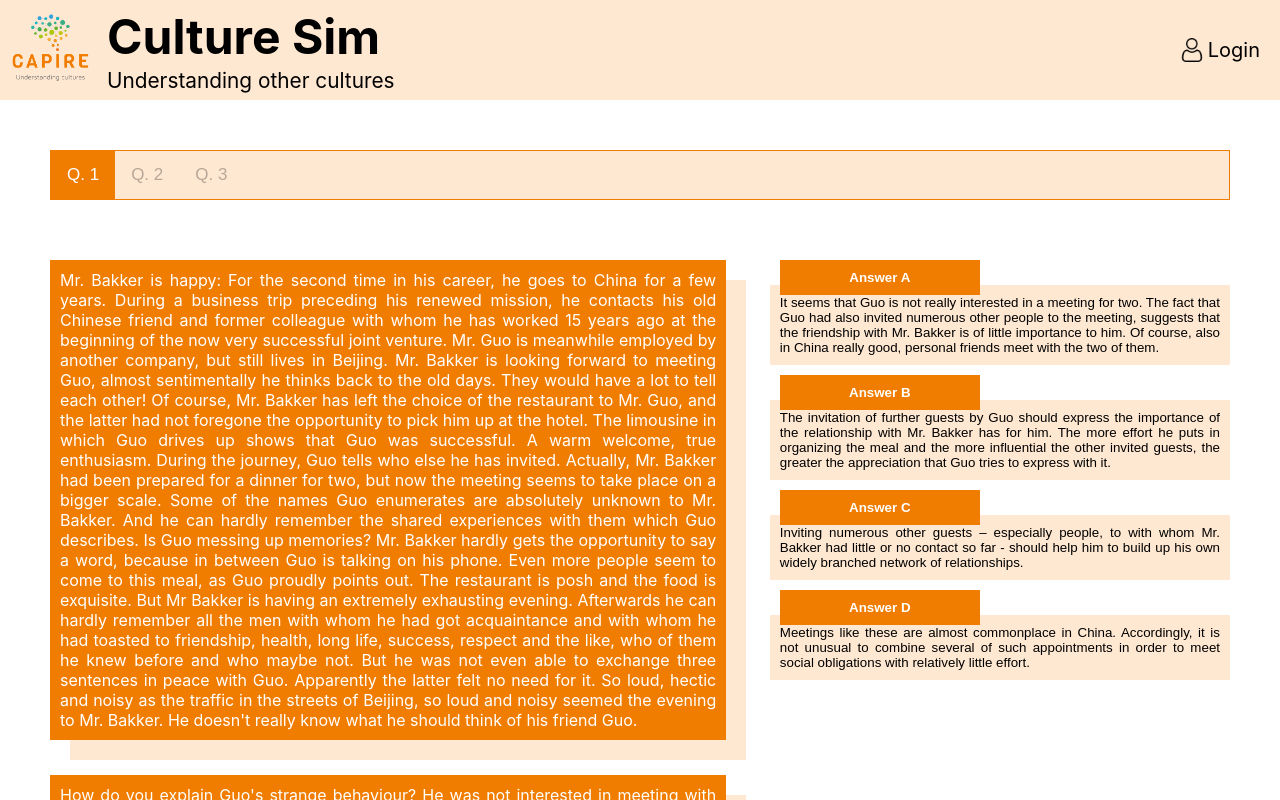
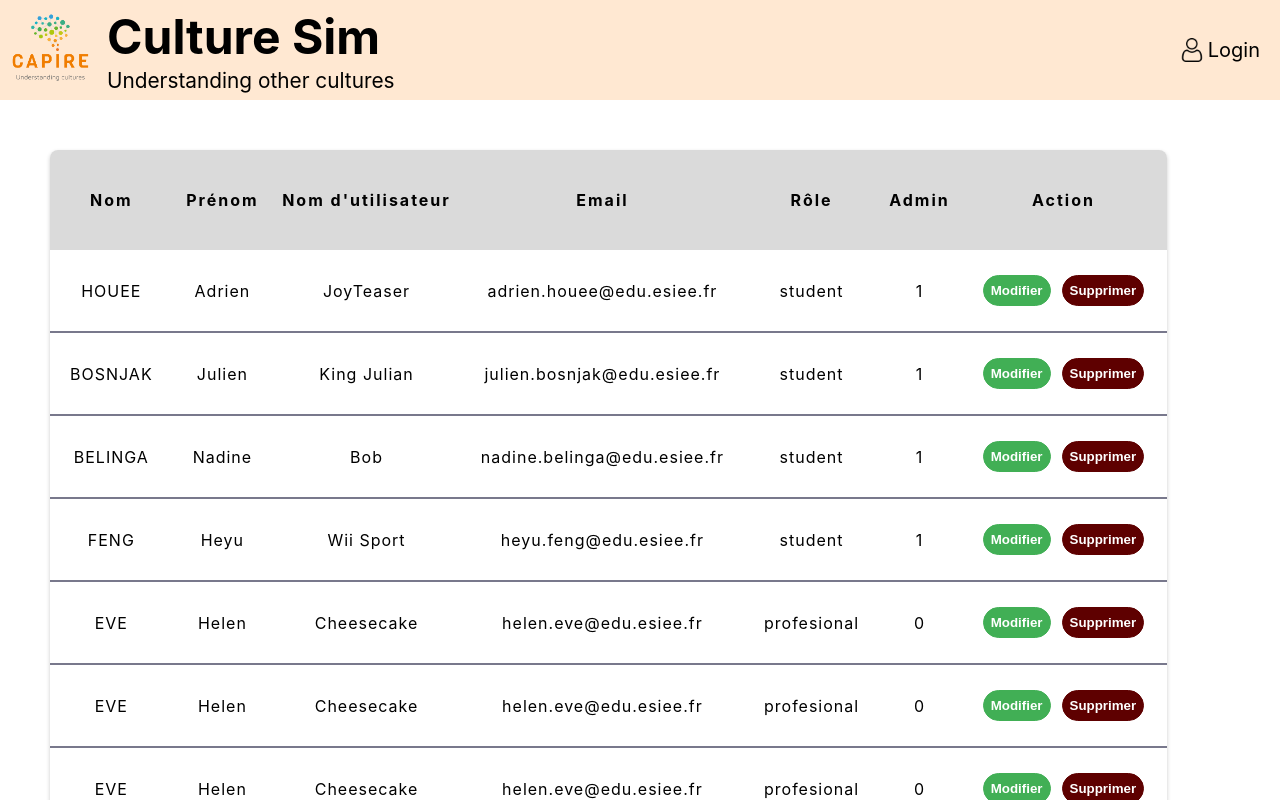
Before and after one commit to Adrien-hue/CultureSim, a React (Create React App) app: page /quiz/1/1 in a window 1280 px wide. Shown: the top 800 px of the page. Built offline with nearby package versions, Linux system fonts and the light colour scheme; a web font is replaced by a local one.

Commit message:
Datatable

```diff
--- a/src/App.jsx
+++ b/src/App.jsx
@@ -3,8 +3,10 @@ import React from 'react';
 
 import './App.scss';
 
-import { Header, Footer } from './components/molecules';
+import { Header, Footer, Datatable } from './components/molecules';
 import { CaseStory_Home, Home, Login, Register, Quiz, PageNotFound } from './containers';
+
+import data_user from "./data_user.json";
 
 function App() {
   return (
@@ -13,6 +15,8 @@ function App() {
       <Header />
 
 			<main className='mv-3 ph-3'>
+        <Datatable json={data_user}/>
+
         <Routes>
           <Route path='/' element={<Home />} />
           <Route path='quiz/:country' element={<CaseStory_Home />} />
--- /dev/null
+++ b/src/components/molecules/Datatable/Datatable.jsx
@@ -0,0 +1,55 @@
+import "./Datatable.scss";
+import React from 'react';
+import  { useState } from 'react';
+
+
+function Datatable({ json, ...props}) {
+
+  let columns = json.columns;
+  let data = json.data;
+
+
+  const [users] = useState(data);
+
+    return (
+
+      <table>
+        <thead>
+          <tr>
+            {Object.keys(columns).map((key) =>{
+              if(columns[key].display){
+                return <th key={key}>{columns[key].name}</th>
+              }
+            })}
+            <th> Action </th>
+
+          </tr>
+        </thead>
+        <tbody>
+          {users.map((user) => (
+            <tr key={user.id}>
+             {Object.keys(columns).map((key) => {
+              if (columns[key].display) {
+                return <td key={key}>{user[key]}</td>;
+                }
+
+              })}
+
+              <td className="lmj-Datatable-button-td">
+
+                 <button  className="lmj-Datatable-button-modify" >Modifier</button>
+
+                 <button  className="lmj-Datatable-button-suppr">Supprimer</button>
+
+             </td>
+
+            </tr>
+          ))}
+        </tbody>
+
+    </table>
+
+  );
+}
+
+export default Datatable;
--- /dev/null
+++ b/src/components/molecules/Datatable/Datatable.scss
@@ -0,0 +1,100 @@
+@import "../../../styles/_variables.scss";
+
+
+
+table {
+  table-layout: fixed;
+  width: auto;
+  height: auto;
+  border-radius: 8px;
+  box-shadow: 0 2px 4px rgba(0, 0, 0, 0.2);
+  overflow: hidden;
+  border-spacing: 0;
+
+}
+
+
+  th, td {
+    padding: 5px ;
+
+  }
+
+  th {
+    width: auto;
+    height: 100px;
+    letter-spacing: 2px;
+    background-color: $alto;
+    table-layout: auto;
+    padding: 10px;
+    margin: 50px;
+  }
+
+  td {
+    letter-spacing: 1px;
+    padding: 20px;
+    vertical-align: middle;
+    border-bottom:2px solid #78788c;
+  }
+
+  tbody td {
+    text-align: center;
+  }
+
+  tfoot th {
+    text-align: right;
+  }
+
+  head, tfoot {
+
+    color: white;
+    text-shadow: 1px 1px 1px black;
+  }
+
+
+      .lmj-Datatable-button-modify{
+
+        width: auto;
+        padding: 7px ;
+        margin: 5px 3px ;
+
+
+        background-color: $success_color;
+
+        border: 1px solid $success_color;
+        border-radius: 100px;
+
+        color: white;
+        text-align: center;
+        font-weight: bold;
+
+        cursor: pointer;
+    }
+
+.lmj-Datatable-button-suppr{
+
+        width: auto;
+        padding: 7px ;
+        margin: 5px 3px ;
+
+
+        background-color: $danger_color;
+
+
+        border: 1px solid  $danger_color;
+        border-radius: 100px;
+
+        color: white;
+        text-align: center;
+        font-weight: bold;
+
+        cursor: pointer;
+}
+
+.lmj-Datatable-button-td {
+
+  display: flex;
+  align-items: center;
+  justify-content: flex-start;
+  gap: 5px;
+
+}
--- /dev/null
+++ b/src/components/molecules/Datatable/index.js
@@ -0,0 +1,3 @@
+import Datatable from "./Datatable";
+
+export { Datatable };
--- a/src/components/molecules/index.js
+++ b/src/components/molecules/index.js
@@ -2,5 +2,6 @@ import { CS_Interpretation } from "./CS_Interpretation";
 import { Header } from "./Header";
 import { Footer } from "./Footer";
 import { Modal } from "./Modal";
+import { Datatable } from "./Datatable";
 
-export { CS_Interpretation, Header, Footer, Modal };
+export { CS_Interpretation, Header, Footer, Modal, Datatable };
--- /dev/null
+++ b/src/data_user.json
@@ -0,0 +1,108 @@
+
+
+{
+    "columns": {
+        "id": {
+            "display": 0,
+            "name": "Id"
+        },
+        "name": {
+            "display": 1,
+            "name": "Nom"
+        },
+        "first_name": {
+            "display": 1,
+            "name": "Prénom"
+        },
+        "username": {
+            "display": 1,
+            "name": "Nom d'utilisateur"
+        },
+        "email": {
+            "display": 1,
+            "name": "Email"
+        },
+        "role": {
+            "display": 1,
+            "name": "Rôle"
+        },
+        "admin": {
+            "display": 1,
+            "name": "Admin"
+        }
+    },
+    "data": [
+        {
+            "id": 1,
+            "name": "HOUEE",
+            "first_name": "Adrien",
+            "username": "JoyTeaser",
+            "email": "adrien.houee@edu.esiee.fr",
+            "role": "student",
+            "admin": 1
+        },
+        {
+            "id": 2,
+            "name": "BOSNJAK",
+            "first_name": "Julien",
+            "username": "King Julian",
+            "email": "julien.bosnjak@edu.esiee.fr",
+            "role": "student",
+            "admin": 1
+        },
+        {
+            "id": 3,
+            "name": "BELINGA",
+            "first_name": "Nadine",
+            "username": "Bob",
+            "email": "nadine.belinga@edu.esiee.fr",
+            "role": "student",
+            "admin": 1
+        },
+        {
+            "id": 4,
+            "name": "FENG",
+            "first_name": "Heyu",
+            "username": "Wii Sport",
+            "email": "heyu.feng@edu.esiee.fr",
+            "role": "student",
+            "admin": 1
+        },
+        {
+            "id": 5,
+            "name": "EVE",
+            "first_name": "Helen",
+            "username": "Cheesecake",
+            "email": "helen.eve@edu.esiee.fr",
+            "role": "profesional",
+            "admin": 0
+        },
+        {
+            "id": 6,
+            "name": "EVE",
+            "first_name": "Helen",
+            "username": "Cheesecake",
+            "email": "helen.eve@edu.esiee.fr",
+            "role": "profesional",
+            "admin": 0
+        },
+        {
+            "id": 7,
+            "name": "EVE",
+            "first_name": "Helen",
+            "username": "Cheesecake",
+            "email": "helen.eve@edu.esiee.fr",
+            "role": "profesional",
+            "admin": 0
+        },
+        {
+            "id": 8,
+            "name": "EVE",
+            "first_name": "Helen",
+            "username": "Cheesecake",
+            "email": "helen.eve@edu.esiee.fr",
+            "role": "profesional",
+            "admin": 0
+        }
+    ]
+}
```
